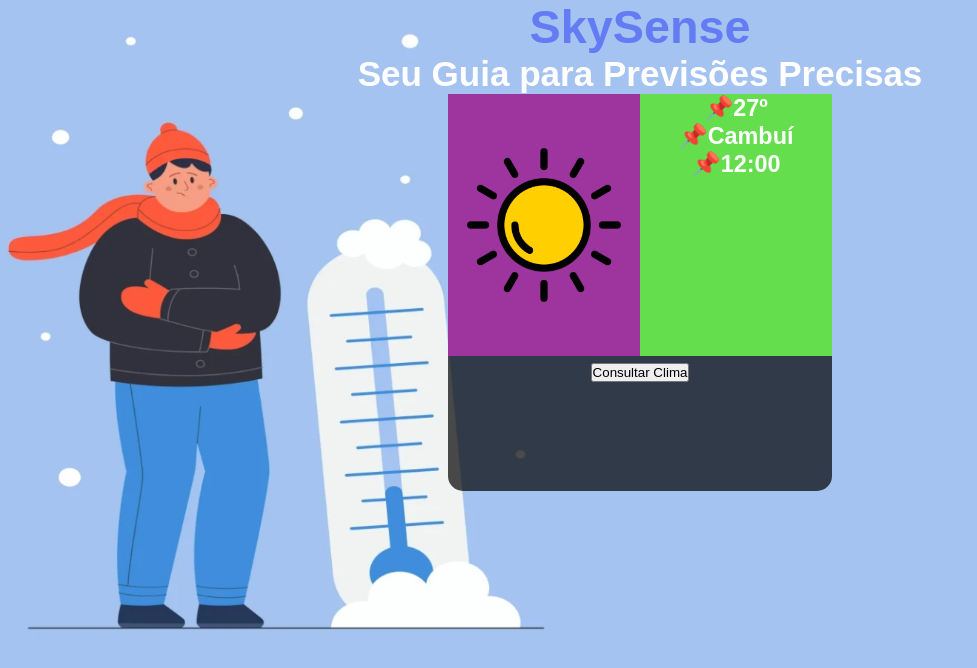
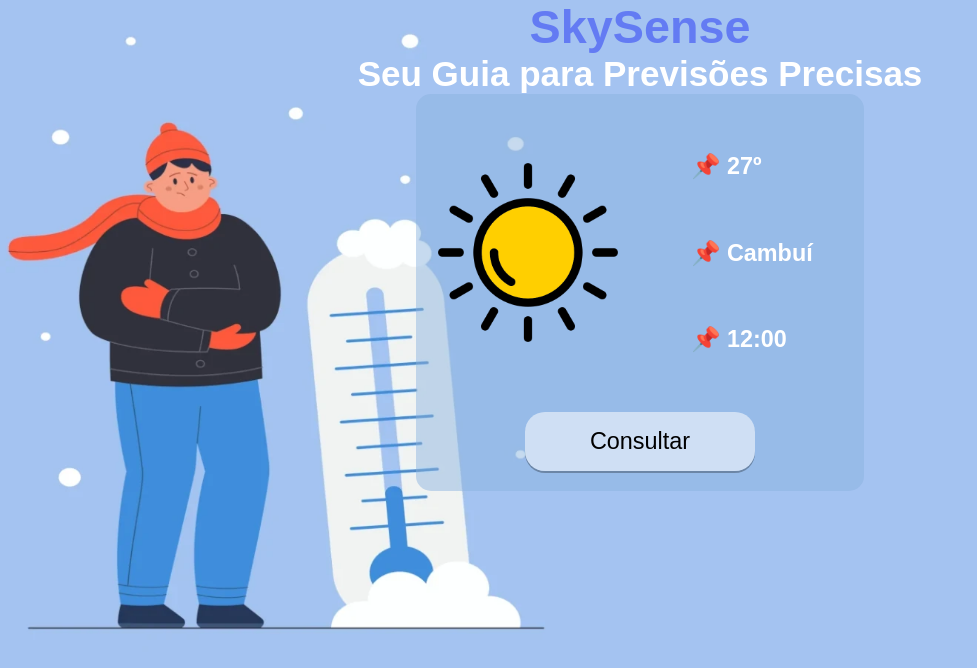
Before and after one commit to Catatera/SkySense, a React app in the folder SkySense/: page / in a window 1280 px wide. Shown: the top 668 px of the page, without its empty margins (0-977 px from the left). Built offline with nearby package versions, Linux system fonts and the light colour scheme.

Commit message:
Atualizações de estilo e Logica botao
lógica para funcionamento do botão no arquivo button.js

```diff
--- /dev/null
+++ b/SkySense/src/Button.js
@@ -0,0 +1,16 @@
+import React from "react";
+import styles from "./Main.scss"
+function Button() {
+
+    function change() {
+    console.log("OK");
+  }
+
+  return (
+    <div className={styles.divBtn}>
+      <button onClick={change} className={styles.btn}>Consultar</button>
+    </div>
+  );
+}
+
+export default Button;
--- a/SkySense/src/Main.js
+++ b/SkySense/src/Main.js
@@ -1,6 +1,7 @@
 import React from "react";
 
 import styles from "./Main.scss";
+import Button from "./Button";
 
 let temperature = "27º";
 let hours = "12:00";
@@ -15,18 +16,16 @@
         </div>
         <div className={styles.mainDivTxt}>
           <p>
-            <strong>&#128204;{temperature}</strong>
+            <strong>&#128204; {temperature}</strong>
           </p>
           <p>
-            <strong>&#128204;{city}</strong>
+            <strong>&#128204; {city}</strong>
           </p>
           <p>
-            <strong>&#128204;{hours}</strong>
+            <strong>&#128204; {hours}</strong>
           </p>
         </div>
-        <div className={styles}>
-          <button className={styles.btn}>Consultar Clima</button>
-        </div>
+        <Button className={styles.botao} />
       </div>
     </>
   );
--- a/SkySense/src/Main.scss
+++ b/SkySense/src/Main.scss
@@ -1,44 +1,49 @@
 .main {
-  background-color: rgba(0, 0, 0, 0.7);
+  background-color: rgba(136, 176, 221, 0.472);
   text-align: center;
-  width: 30vw;
-  max-width: 30vw;
-  height: 65vh;
-  min-height: 15em;
+  width: 35vw;
+  height: 55vh;
+  min-height: 13em;
   max-height: 17em;
   margin: 0px auto;
   display: flex;
   flex-wrap: wrap;
-  justify-content: center;
   border-radius: 15px;
 
   .mainDivImg {
     display: flex;
     justify-content: center;
     align-items: center;
-    background-color: rgb(158, 52, 158);
     width: 50%;
+    height: 80%;
     img {
       width: 80%;
     }
   }
   .mainDivTxt {
-    background-color: rgb(100, 222, 76);
     width: 50%;
+    height: 80%;
+    display: flex;
+    flex-direction: column;
+    flex-wrap: wrap;
+    justify-content: space-evenly;
+    align-content: center;
+    align-items: flex-start;
   }
-  .divbtn {
-    display: flex;
-    justify-content: center;
-    align-items: center;
+
+  .divBtn {
+    margin: 0px auto;
+    width: 100%;
+    height: 15%;
+    margin-bottom: 100%;
     .btn {
-      height: 30%;
-      padding: 0px 3em 0px 3em;
-      font-size: 60%;
+      background-color: rgba(255, 255, 255, 0.536);
+      width: 18vw;
+      height: 100%;
+      font-size: clamp(0.2em, 0.4em + 1.1vw, 4.3em);
+      border: 0px solid;
       border-radius: 20px;
-      border: 0px;
-      background-color: #8c99d9;
-      box-shadow: 0px 0px 1px 1px #8c99d9eb;
-      vertical-align: middle;
+      box-shadow: 0px 2px 0px 0px rgba(0, 0, 0, 0.285);
     }
   }
 }
```
